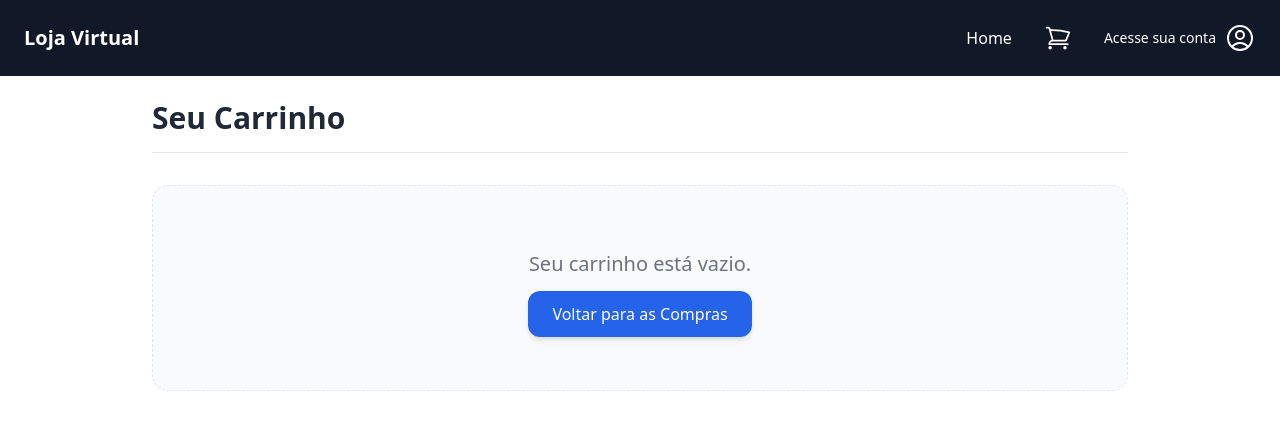
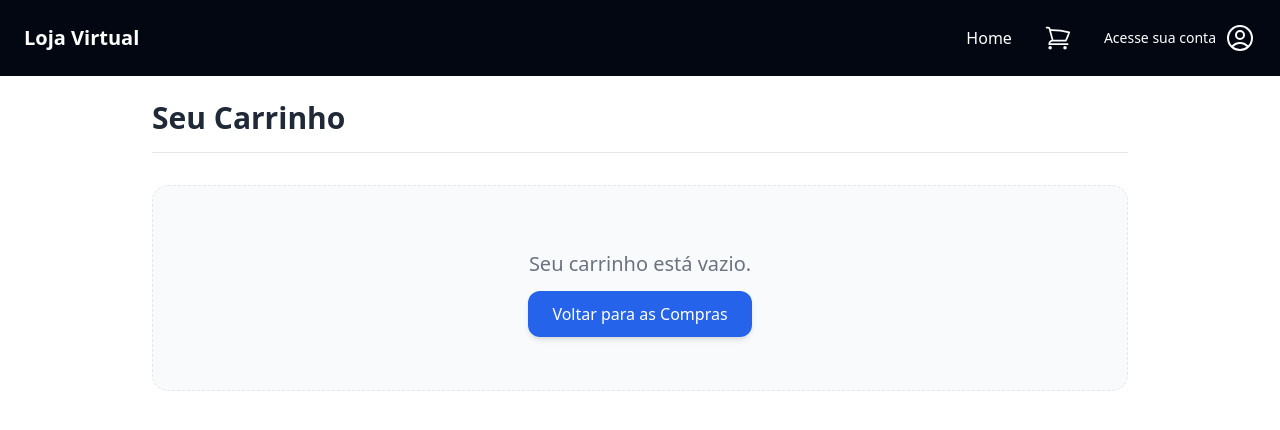
Before and after one commit to guix7/Front-loja-Camisetas, a React app: page /cart in a window 1280 px wide. Shown: the top 430 px of the page. Built offline with nearby package versions, Linux system fonts and the light colour scheme; the HTML template or start-up script is replaced by a standard one.

Commit message:
modificando home da loja

```diff
--- a/src/components/Navbar.jsx
+++ b/src/components/Navbar.jsx
@@ -1,11 +1,9 @@
 import { useState } from 'react';
 import { Link, useNavigate } from 'react-router-dom';
-
 
 function Navbar({ cartProducts = [] }){
     const [isOpen, setIsOpen] = useState(false);
     const navigate = useNavigate();
-
 
     const isLoggedIn = !!localStorage.getItem("token");
 
@@ -15,17 +13,18 @@ function Navbar({ cartProducts = [] }){
         navigate("/login");
     };
 
-
     const totalItens = cartProducts.reduce((total, item) => total + item.quantidade, 0);
 
     return(
-        <nav className="bg-gray-900 text-white px-6 py-4 flex justify-between items-center relative z-50">
+        /* MUDANÇA AQUI: Alterado de bg-black-900 para bg-gray-950 para casar perfeitamente com o início do Hero Section */
+        <nav className="bg-gray-950 text-white px-6 py-4 flex justify-between items-center relative z-50">
 
+            {/* LOGO */}
             <Link to="/" className="text-xl font-bold hover:text-gray-300 transition">
                 Loja Virtual
             </Link>
 
-
+            {/* LINKS */}
             <div className="flex gap-6 items-center">
                 <Link
                     to='/'
@@ -34,17 +33,15 @@ function Navbar({ cartProducts = [] }){
                     Home
                 </Link>
 
-
+                {/* ÍCONE DO CARRINHO COM BADGE */}
                 <Link
                     to="/cart"
                     className="relative p-2 hover:text-gray-300 transition flex items-center"
                     title="Ver Carrinho"
                 >
-
                     <svg xmlns="http://www.w3.org/2000/svg" fill="none" viewBox="0 0 24 24" strokeWidth={1.5} stroke="currentColor" className="w-7 h-7">
                         <path strokeLinecap="round" strokeLinejoin="round" d="M2.25 3h1.386c.51 0 .955.343 1.087.835l.383 1.437M7.5 14.25a3 3 0 00-3 3h15.75m-12.75-3h11.218c1.121-2.3 2.1-4.684 2.924-7.138a60.114 60.114 0 00-16.536-1.84M7.5 14.25L5.106 5.272M6 20.25a.75.75 0 11-1.5 0 .75.75 0 011.5 0zm12.75 0a.75.75 0 11-1.5 0 .75.75 0 011.5 0z" />
                     </svg>
-
 
                     {totalItens > 0 && (
                         <span className="absolute top-0 right-0 bg-red-500 text-white text-xs w-5 h-5 rounded-full flex items-center justify-center font-bold shadow-md transform translate-x-1 -translate-y-1">
@@ -53,7 +50,7 @@ function Navbar({ cartProducts = [] }){
                     )}
                 </Link>
 
-
+                {/* MENU DE USUÁRIO */}
                 <div className="relative">
                     <button
                         onClick={() => setIsOpen(!isOpen)}
@@ -67,7 +64,7 @@ function Navbar({ cartProducts = [] }){
                         </svg>
                     </button>
 
-
+                    {/* DROPDOWN */}
                     {isOpen && (
                         <div className="absolute right-0 mt-2 w-48 bg-white rounded-lg shadow-xl py-2 text-gray-800 border border-gray-100">
                             {!isLoggedIn ? (
```
